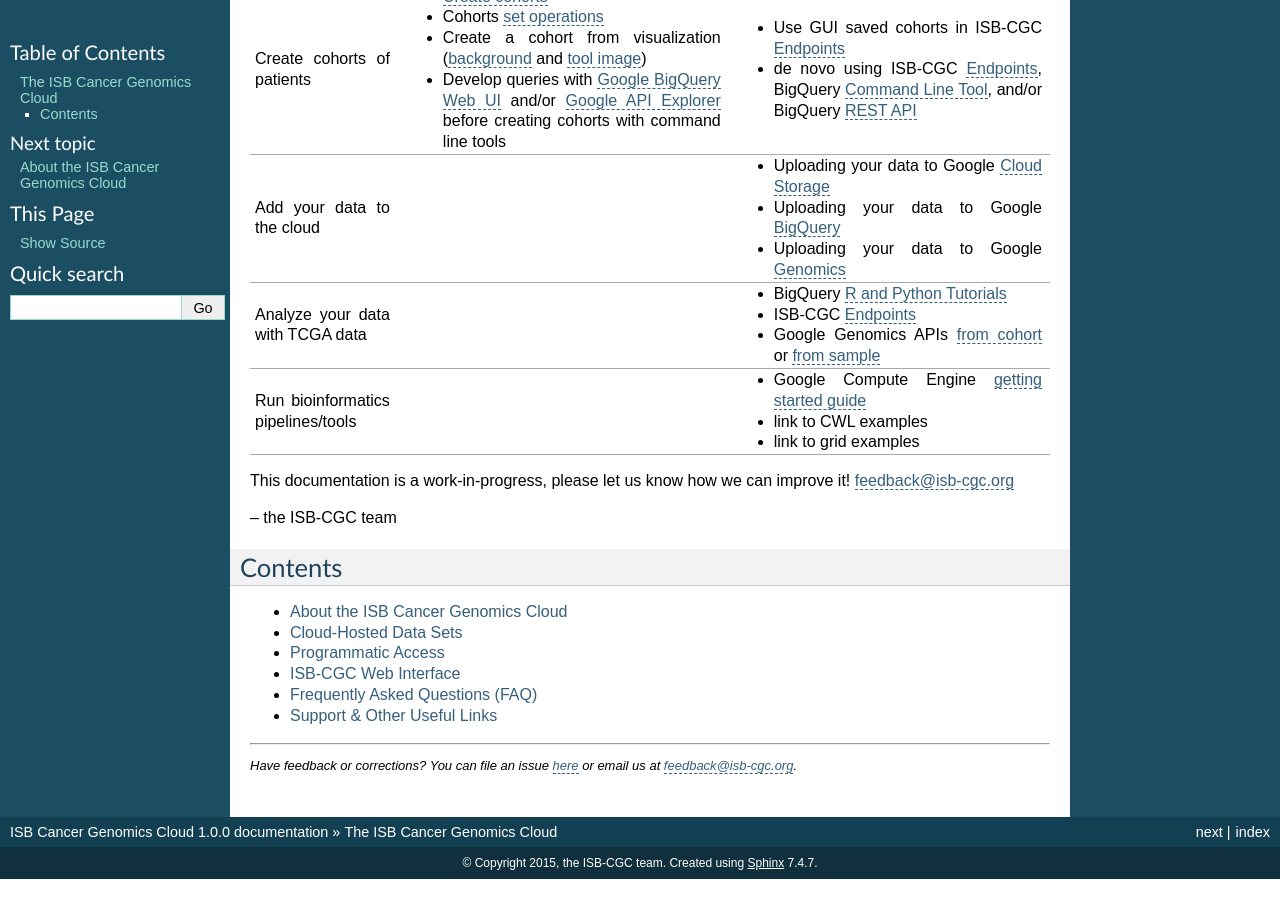
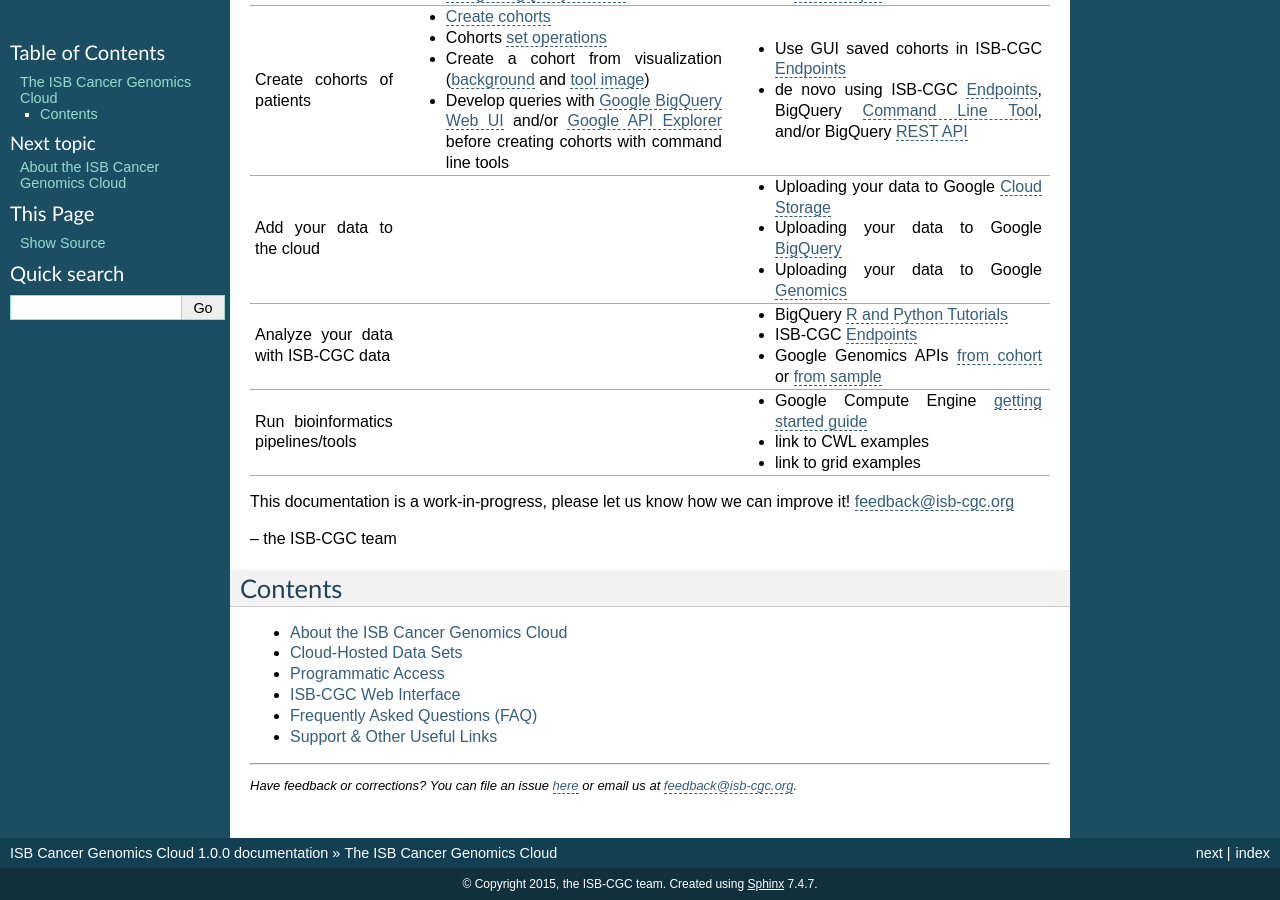
Before and after one commit to isb-cgc/readthedocs, a Sphinx documentation site: the page built from docs/source/index.rst, in a window 1280 px wide and 900 px high, scrolled down 1687 px. Built offline with Sphinx 7.4.7, drawn with Linux system fonts in a browser that asks for light colours; before the commit the page ends 2566 px from its top, so only the background shows below that.

Commit message:
Update index.rst

```diff
--- a/docs/source/index.rst
+++ b/docs/source/index.rst
@@ -63,7 +63,7 @@
 |                                   |                                                                                                                                                                                                                                                                                             |- Uploading your data to Google `BigQuery <https://cloud.google.com/bigquery/loading-data-into-bigquery>`_                                                                                                                                                                                       |
 |                                   |                                                                                                                                                                                                                                                                                             |- Uploading your data to Google `Genomics <https://cloud.google.com/genomics/v1/managing-datasets>`_                                                                                                                                                                                             |
 +-----------------------------------+---------------------------------------------------------------------------------------------------------------------------------------------------------------------------------------------------------------------------------------------------------------------------------------------+-------------------------------------------------------------------------------------------------------------------------------------------------------------------------------------------------------------------------------------------------------------------------------------------------+
-|Analyze your data with TCGA data   |                                                                                                                                                                                                                                                                                             |- BigQuery `R and Python Tutorials </progapi/Tutorials.html>`_                                                                                                                                                                                                                                   |
+|Analyze your data with ISB-CGC data|                                                                                                                                                                                                                                                                                             |- BigQuery `R and Python Tutorials </progapi/Tutorials.html>`_                                                                                                                                                                                                                                   |
 |                                   |                                                                                                                                                                                                                                                                                             |- ISB-CGC `Endpoints </progapi/Programmatic-API.html>`_                                                                                                                                                                                                                                          |
 |                                   |                                                                                                                                                                                                                                                                                             |- Google Genomics APIs `from cohort </progapi/progapi2/google_genomics_from_cohort.html>`_ or `from sample </progapi/progapi2/google_genomics_from_sample.html>`_                                                                                                                                |
 +-----------------------------------+---------------------------------------------------------------------------------------------------------------------------------------------------------------------------------------------------------------------------------------------------------------------------------------------+-------------------------------------------------------------------------------------------------------------------------------------------------------------------------------------------------------------------------------------------------------------------------------------------------+
```
